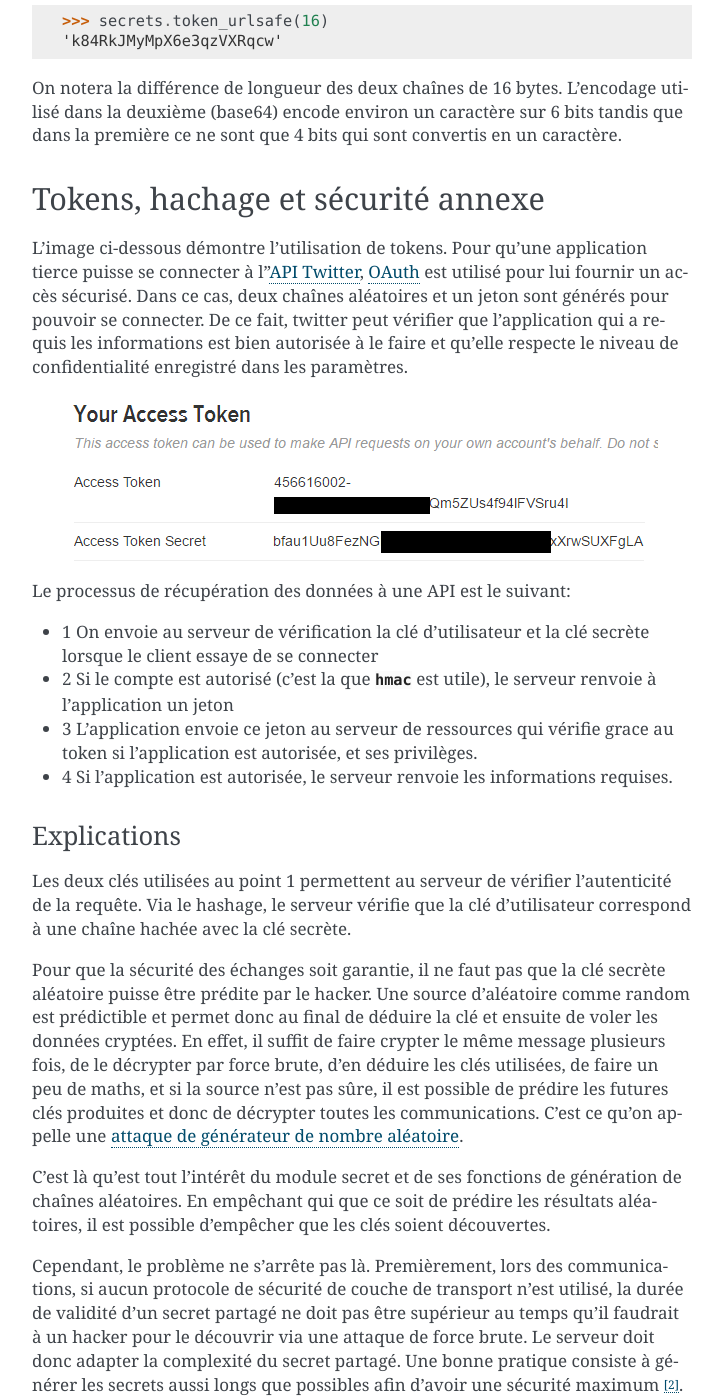
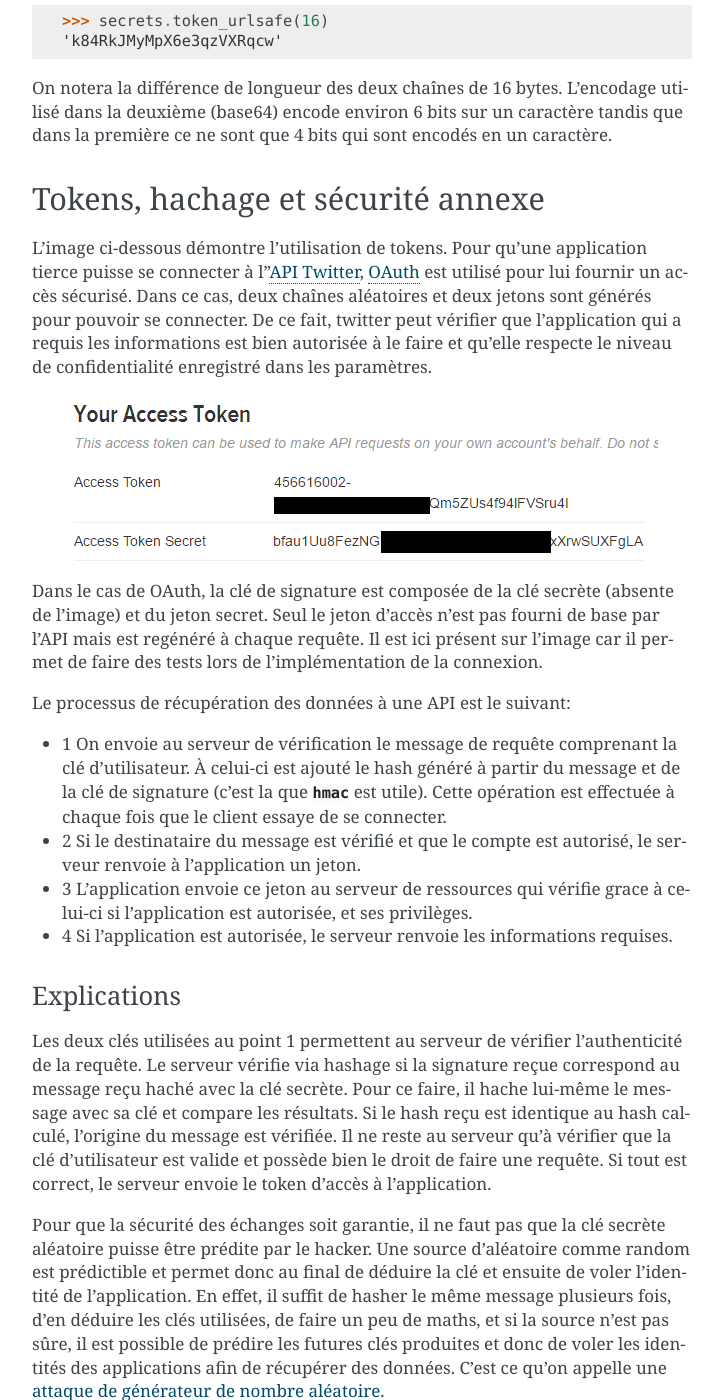
Before and after one commit to HE-Arc/livre-python, a Sphinx documentation site: the page built from source/secrets/index.rst, in a window 1280 px wide and 1400 px high, scrolled down 2657 px. Shown: the whole window, without its empty margins (388-1111 px from the left). Built offline with Sphinx 7.4.7, drawn with Linux system fonts in a browser that asks for light colours; some of the changed text lies outside the part shown.

Commit message:
Modifications de la note concernant l'encodage Correction des erreurs dans la section tokens, hachage et sécurité annexe

```diff
--- a/source/secrets/index.rst
+++ b/source/secrets/index.rst
@@ -73,37 +73,40 @@ Génération d'un jeton d'une longueur de 16 bytes pouvant être utilisé dans u
     >>> secrets.token_urlsafe(16)
     'k84RkJMyMpX6e3qzVXRqcw'
 
-On notera la différence de longueur des deux chaînes de 16 bytes. L'encodage utilisé dans la deuxième (base64) encode environ un caractère sur 6 bits tandis que dans la première ce ne sont que 4 bits qui sont convertis en un caractère.
+On notera la différence de longueur des deux chaînes de 16 bytes. L'encodage utilisé dans la deuxième (base64) encode environ 6 bits sur un caractère tandis que dans la première ce ne sont que 4 bits qui sont encodés en un caractère.
 
 
 Tokens, hachage et sécurité annexe
 ----------------------------------
 
-L'image ci-dessous démontre l'utilisation de tokens. Pour qu'une application tierce puisse se connecter à l'`API Twitter`_, OAuth_ est utilisé pour lui fournir un accès sécurisé. Dans ce cas, deux chaînes aléatoires et un jeton sont générés pour pouvoir se connecter. De ce fait, twitter peut vérifier que l'application qui a requis les informations est bien autorisée à le faire et qu'elle respecte le niveau de confidentialité enregistré dans les paramètres.
+L'image ci-dessous démontre l'utilisation de tokens. Pour qu'une application tierce puisse se connecter à l'`API Twitter`_, OAuth_ est utilisé pour lui fournir un accès sécurisé. Dans ce cas, deux chaînes aléatoires et deux jetons sont générés pour pouvoir se connecter. De ce fait, twitter peut vérifier que l'application qui a requis les informations est bien autorisée à le faire et qu'elle respecte le niveau de confidentialité enregistré dans les paramètres.
 
 .. image:: ./img/exampleTwitterApi.PNG
     :scale: 100%
     :align: center
     :alt: twitter exemple of the use of tokens
 
+Dans le cas de OAuth, la clé de signature est composée de la clé secrète (absente de l'image) et du jeton secret. Seul le jeton d'accès n'est pas fourni de base par l'API mais est regénéré à chaque requête. Il est ici présent sur l'image car il permet de faire des tests lors de l'implémentation de la connexion.
+
 Le processus de récupération des données à une API est le suivant:
 
-- 1 On envoie au serveur de vérification la clé d'utilisateur et la clé secrète lorsque le client essaye de se connecter
-- 2 Si le compte est autorisé (c'est la que :py:mod:`hmac` est utile), le serveur renvoie à l'application un jeton
-- 3 L'application envoie ce jeton au serveur de ressources qui vérifie grace au token si l'application est autorisée, et ses privilèges.
+- 1 On envoie au serveur de vérification le message de requête comprenant la clé d'utilisateur. À celui-ci est ajouté le hash généré à partir du message et de la clé de signature (c'est la que :py:mod:`hmac` est utile). Cette opération est effectuée à chaque fois que le client essaye de se connecter.
+- 2 Si le destinataire du message est vérifié et que le compte est autorisé, le serveur renvoie à l'application un jeton.
+- 3 L'application envoie ce jeton au serveur de ressources qui vérifie grace à celui-ci si l'application est autorisée, et ses privilèges.
 - 4 Si l'application est autorisée, le serveur renvoie les informations requises.
 
 Explications
 ************
-Les deux clés utilisées au point 1 permettent au serveur de vérifier l'autenticité de la requête. Via le hashage, le serveur vérifie que la clé d'utilisateur correspond à une chaîne hachée avec la clé secrète.
+Les deux clés utilisées au point 1 permettent au serveur de vérifier l'authenticité de la requête. Le serveur vérifie via hashage si la signature reçue correspond au message reçu haché avec la clé secrète. Pour ce faire, il hache lui-même le message avec sa clé et compare les résultats.
+Si le hash reçu est identique au hash calculé, l'origine du message est vérifiée. Il ne reste au serveur qu'à vérifier que la clé d'utilisateur est valide et possède bien le droit de faire une requête. Si tout est correct, le serveur envoie le token d'accès à l'application.
 
-Pour que la sécurité des échanges soit garantie, il ne faut pas que la clé secrète aléatoire puisse être prédite par le hacker. Une source d'aléatoire comme random est prédictible et permet donc au final de déduire la clé et ensuite de voler les données cryptées. En effet, il suffit de faire crypter le même message plusieurs fois, de le décrypter par force brute, d'en déduire les clés utilisées, de faire un peu de maths, et si la source n'est pas sûre, il est possible de prédire les futures clés produites et donc de décrypter toutes les communications. C'est ce qu'on appelle une `attaque de générateur de nombre aléatoire`_.
+Pour que la sécurité des échanges soit garantie, il ne faut pas que la clé secrète aléatoire puisse être prédite par le hacker. Une source d'aléatoire comme random est prédictible et permet donc au final de déduire la clé et ensuite de voler l'identité de l'application. En effet, il suffit de hasher le même message plusieurs fois, d'en déduire les clés utilisées, de faire un peu de maths, et si la source n'est pas sûre, il est possible de prédire les futures clés produites et donc de voler les identités des applications afin de récupérer des données. C'est ce qu'on appelle une `attaque de générateur de nombre aléatoire`_.
 
 C'est là qu'est tout l'intérêt du module secret et de ses fonctions de génération de chaînes aléatoires. En empêchant qui que ce soit de prédire les résultats aléatoires, il est possible d'empêcher que les clés soient découvertes.
 
 Cependant, le problème ne s'arrête pas là. Premièrement, lors des communications, si aucun protocole de sécurité de couche de transport n'est utilisé, la durée de validité d'un secret partagé ne doit pas être supérieur au temps qu'il faudrait à un hacker pour le découvrir via une attaque de force brute. Le serveur doit donc adapter la complexité du secret partagé. Une bonne pratique consiste à générer les secrets aussi longs que possibles afin d'avoir une sécurité maximum [#rfc5849]_.
 
-Deuxièmement, lorsque le serveur de vérification reçoit les deux clés et que le serveur de ressources reçoit le jeton, ils doivent les vérifier. Cette étape peut également créer des failles de sécurité. Il s'agit des attaques temporelles citées plus haut. Si la fonction de comparaison n'est pas assez sûre et ne prend pas toujours le même temps pour comparer les jetons et retourner la réponse, un hacker suffisament doué pourra récupérer des informations sur le système de comparaison, et de ce fait déduire le jeton correct en le devinant bytes après bytes par exemple.
+Deuxièmement, lorsque le serveur de vérification reçoit le message et le hash et que le serveur de ressources reçoit le jeton, ils doivent les vérifier. Cette étape peut également créer des failles de sécurité. Il s'agit des attaques temporelles citées plus haut. Si la fonction de comparaison n'est pas assez sûre et ne prend pas toujours le même temps pour comparer les jetons et retourner la réponse, un hacker suffisament doué pourra récupérer des informations sur le système de comparaison, et de ce fait déduire le jeton correct en le devinant bytes après bytes par exemple.
 
 La différence entre une comparaison normale et la fonction :py:func:`secrets.compare_digest()` réside dans le temps passé à comparer les chaînes.
 
```
